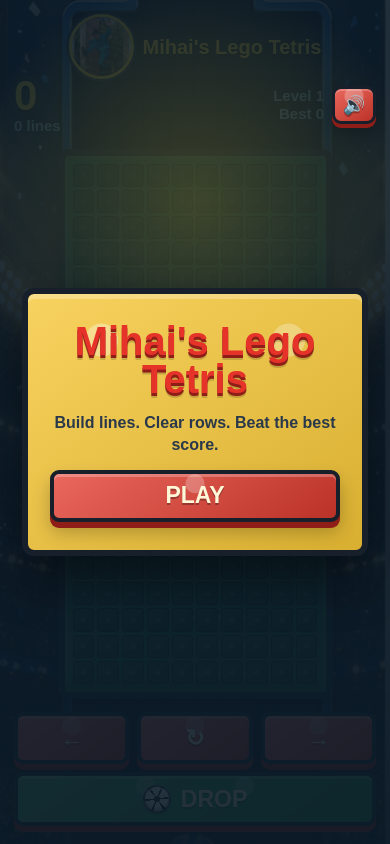
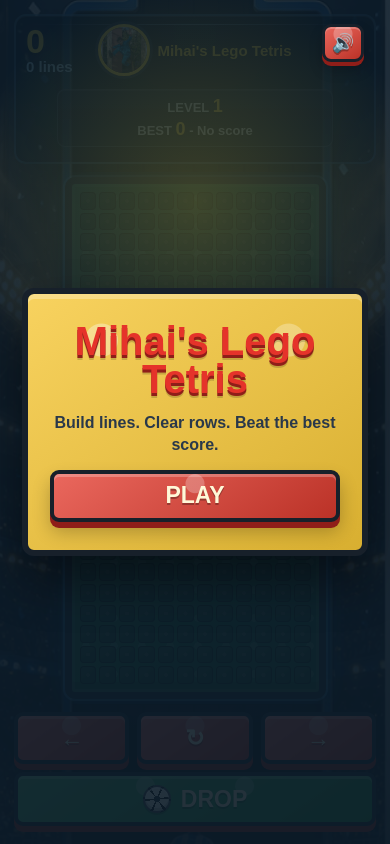
Before and after one commit to laziflorian-ux/mihai-lego-tetris, a website: page index.html in a window 390 px wide. Drawn offline with Linux system fonts and the light colour scheme.

Commit message:
Polish mobile HUD and board layout

```diff
--- a/index.html
+++ b/index.html
@@ -73,10 +73,42 @@
     }
 
     .hud {
+      position: relative;
       display: grid;
-      grid-template-columns: 1fr 1fr;
-      align-items: center;
-      gap: 2px 12px;
+      grid-template-columns: minmax(76px, 1fr) auto minmax(76px, 1fr);
+      grid-template-rows: auto auto;
+      align-items: start;
+      gap: 7px 10px;
+      min-height: 150px;
+      padding: 8px 10px 10px;
+      border: 2px solid rgba(113, 189, 240, 0.35);
+      border-radius: 12px;
+      background:
+        linear-gradient(180deg, rgba(4, 10, 18, 0.78), rgba(8, 17, 27, 0.44)),
+        radial-gradient(circle at 50% 0%, rgba(255, 217, 48, 0.18), transparent 44%);
+      box-shadow:
+        inset 0 1px 0 rgba(255, 255, 255, 0.12),
+        inset 0 -10px 18px rgba(0, 0, 0, 0.18),
+        0 12px 28px rgba(0, 0, 0, 0.22);
+      overflow: hidden;
+    }
+
+    .hud::before {
+      content: "";
+      position: absolute;
+      inset: 8px 12px auto;
+      height: 1px;
+      background: linear-gradient(90deg, transparent, rgba(159, 214, 239, 0.45), transparent);
+    }
+
+    .score-panel {
+      grid-column: 1;
+      grid-row: 1;
+      justify-self: start;
+      align-self: start;
+      padding-top: 0;
+      position: relative;
+      z-index: 1;
     }
 
     .score {
@@ -90,24 +122,30 @@
     }
 
     .game-title {
-      grid-column: 1 / -1;
-      margin-bottom: -6px;
+      grid-column: 2;
+      grid-row: 1;
+      position: relative;
+      z-index: 1;
       display: inline-flex;
       align-items: center;
       justify-content: center;
       gap: 9px;
       color: var(--gold);
-      font-size: 20px;
+      font-size: 18px;
       font-weight: 900;
       line-height: 1;
       text-align: center;
       text-shadow: 0 2px 0 rgba(0, 0, 0, 0.45);
     }
 
+    .game-title span {
+      white-space: nowrap;
+    }
+
     .player-photo {
-      width: 65px;
-      height: 65px;
-      flex: 0 0 65px;
+      width: 58px;
+      height: 58px;
+      flex: 0 0 58px;
       border: 3px solid var(--gold);
       border-radius: 50%;
       object-fit: cover;
@@ -124,18 +162,54 @@
       line-height: 1.25;
     }
 
-    .stat.right {
-      text-align: right;
+    .level-panel {
+      grid-column: 1 / -1;
+      grid-row: 2;
+      justify-self: center;
+      position: relative;
+      z-index: 1;
+      min-width: min(276px, calc(100vw - 86px));
+      padding: 7px 14px 8px;
+      text-align: center;
+      color: var(--muted);
+      font-size: 17px;
+      font-weight: 900;
+      line-height: 1.25;
+      text-shadow: 0 2px 0 rgba(0, 0, 0, 0.5);
+      border-radius: 8px;
+      border: 1px solid rgba(159, 214, 239, 0.22);
+      background:
+        linear-gradient(180deg, rgba(10, 24, 37, 0.72), rgba(4, 12, 20, 0.52));
+      box-shadow:
+        inset 0 1px 0 rgba(255, 255, 255, 0.1),
+        0 8px 18px rgba(0, 0, 0, 0.18);
     }
 
-    .hud-actions {
-      display: flex;
-      justify-content: flex-end;
-      align-items: center;
-      gap: 8px;
+    .level-label,
+    .best-label {
+      display: block;
+      color: #dff5ff;
+      font-size: 13px;
+      letter-spacing: 0;
+      line-height: 1;
+    }
+
+    .level-value,
+    .best-value {
+      color: var(--gold);
+      font-size: 18px;
+    }
+
+    .best-line {
+      display: block;
+      margin-top: 5px;
     }
 
     .mute-button {
+      grid-column: 3;
+      grid-row: 1;
+      justify-self: end;
+      align-self: start;
       position: relative;
       z-index: 25;
       width: 44px;
@@ -166,11 +240,11 @@
 
     .board {
       width: var(--board-width);
-      aspect-ratio: 10 / 20;
+      aspect-ratio: 12 / 24;
       padding: 8px;
       display: grid;
-      grid-template-columns: repeat(10, 1fr);
-      grid-template-rows: repeat(20, 1fr);
+      grid-template-columns: repeat(12, 1fr);
+      grid-template-rows: repeat(24, 1fr);
       gap: 3px;
       border: 7px solid var(--rim);
       border-radius: 10px;
@@ -179,9 +253,11 @@
         linear-gradient(145deg, rgba(255, 255, 255, 0.08), rgba(0, 0, 0, 0.14)),
         var(--baseplate);
       box-shadow:
+        0 0 0 2px rgba(111, 198, 255, 0.26),
+        0 0 24px rgba(41, 165, 255, 0.34),
         inset 0 0 0 3px rgba(255, 255, 255, 0.08),
         inset 0 -10px 0 rgba(0, 0, 0, 0.16),
-        0 18px 38px rgba(0, 0, 0, 0.42);
+        0 18px 38px rgba(0, 0, 0, 0.48);
       touch-action: none;
     }
 
@@ -432,7 +508,8 @@
       }
 
       .game-title {
-        font-size: 16px;
+        gap: 7px;
+        font-size: 15px;
       }
 
       .player-photo {
@@ -449,9 +526,58 @@
         font-size: 13px;
       }
 
+      .hud {
+        grid-template-columns: minmax(62px, 1fr) auto minmax(62px, 1fr);
+        min-height: 126px;
+        gap: 6px 8px;
+        padding: 6px 8px 8px;
+      }
+
+      .level-panel {
+        min-width: min(238px, calc(100vw - 86px));
+        padding: 4px 10px 6px;
+        font-size: 14px;
+      }
+
+      .level-label,
+      .best-label {
+        font-size: 11px;
+      }
+
+      .level-value,
+      .best-value {
+        font-size: 15px;
+      }
+
       button {
         font-size: 20px;
         min-height: 48px;
+      }
+    }
+
+    @media (max-width: 430px) {
+      .hud {
+        grid-template-columns: minmax(58px, 1fr) auto minmax(58px, 1fr);
+      }
+
+      .game-title {
+        gap: 7px;
+        font-size: 15px;
+      }
+
+      .player-photo {
+        width: 52px;
+        height: 52px;
+        flex-basis: 52px;
+      }
+
+      .score {
+        font-size: 34px;
+      }
+
+      .mute-button {
+        width: 42px;
+        min-height: 38px;
       }
     }
   </style>
@@ -459,18 +585,16 @@
 <body>
   <main class="app">
     <header class="hud">
+      <div class="score-panel">
+        <div class="score" id="score">0</div>
+        <div class="stat" id="lines">0 lines</div>
+      </div>
       <div class="game-title">
         <img class="player-photo" src="assets/mihai-player.jpg" alt="Mihai">
         <span>Mihai's Lego Tetris</span>
       </div>
-      <div>
-        <div class="score" id="score">0</div>
-        <div class="stat" id="lines">0 lines</div>
-      </div>
-      <div class="hud-actions">
-        <div class="stat right" id="level">Level 1<br>Best 0</div>
-        <button id="muteButton" class="mute-button" type="button" aria-label="Mute sound" aria-pressed="false">🔊</button>
-      </div>
+      <button id="muteButton" class="mute-button" type="button" aria-label="Mute sound" aria-pressed="false">🔊</button>
+      <div class="level-panel" id="level">Level 1<br>Best 0 - No score</div>
     </header>
 
     <section class="board-wrap">
@@ -508,8 +632,8 @@
   </main>
 
   <script>
-    const columns = 10;
-    const rows = 20;
+    const columns = 12;
+    const rows = 24;
     const empty = null;
     const board = document.getElementById('board');
     const scoreEl = document.getElementById('score');
@@ -560,9 +684,10 @@
       const verticalPadding = parseFloat(appStyle.paddingTop) + parseFloat(appStyle.paddingBottom);
       const rowGap = parseFloat(appStyle.rowGap || appStyle.gap || 0);
       const availableBoardHeight = viewportHeight - hud.offsetHeight - controls.offsetHeight - verticalPadding - (rowGap * 2) - 10;
-      const maxWidthByHeight = Math.max(170, Math.floor(availableBoardHeight / 2));
+      const boardRatio = columns / rows;
+      const maxWidthByHeight = Math.max(170, Math.floor(availableBoardHeight * boardRatio));
       const maxWidthByViewport = Math.max(220, window.innerWidth - 28);
-      const boardWidth = Math.min(330, maxWidthByViewport, maxWidthByHeight);
+      const boardWidth = Math.min(430, maxWidthByViewport, maxWidthByHeight);
 
       document.documentElement.style.setProperty('--board-width', `${boardWidth}px`);
     }
@@ -792,9 +917,12 @@
     }
 
     function updateHud() {
+      const best = getScores()[0];
       scoreEl.textContent = String(score);
       linesEl.textContent = `${clearedLines} lines`;
-      levelEl.innerHTML = `Level ${level}<br>Best ${getScores()[0]?.score || 0}`;
+      levelEl.innerHTML = best
+        ? `<span class="level-label">LEVEL <span class="level-value">${level}</span></span><span class="best-line"><span class="best-label">BEST <span class="best-value">${best.score}</span> - ${escapeHtml(best.name)}</span></span>`
+        : `<span class="level-label">LEVEL <span class="level-value">${level}</span></span><span class="best-line"><span class="best-label">BEST <span class="best-value">0</span> - No score</span></span>`;
     }
 
     function clonePiece(piece) {
```
